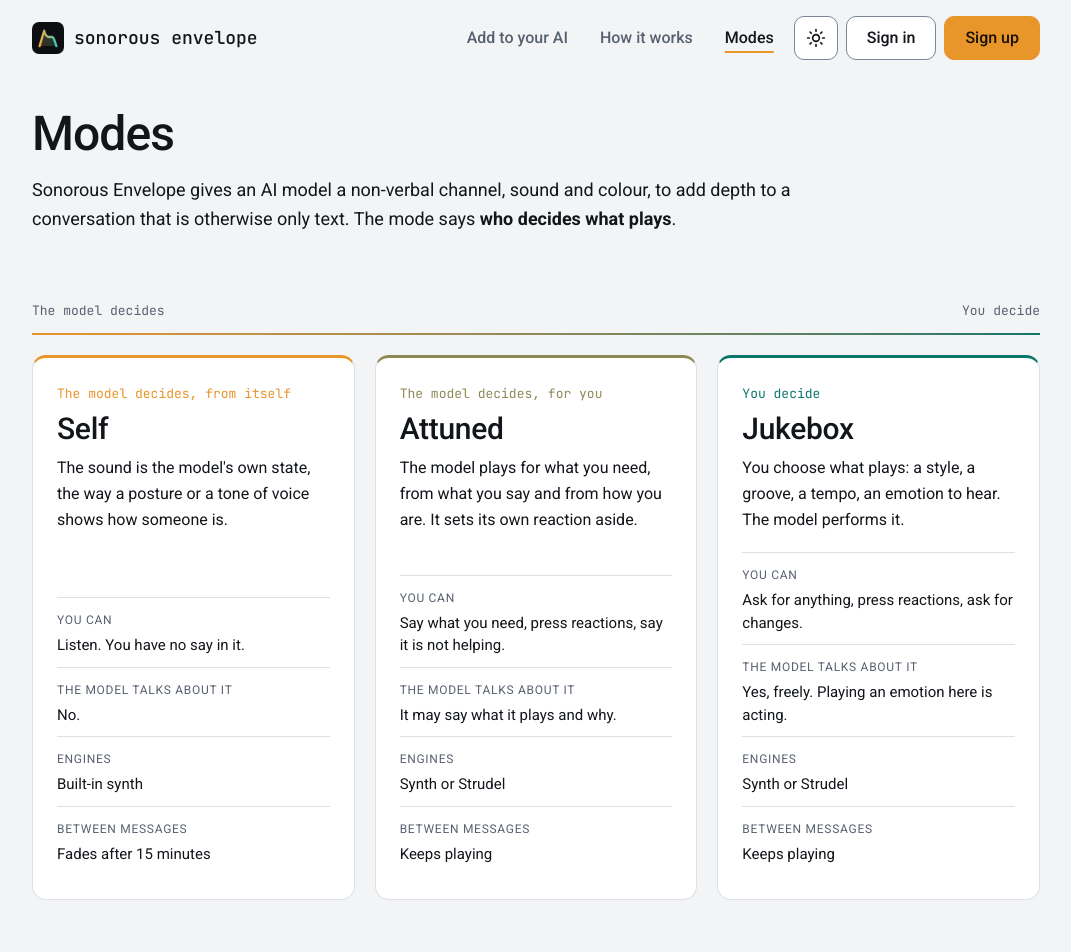
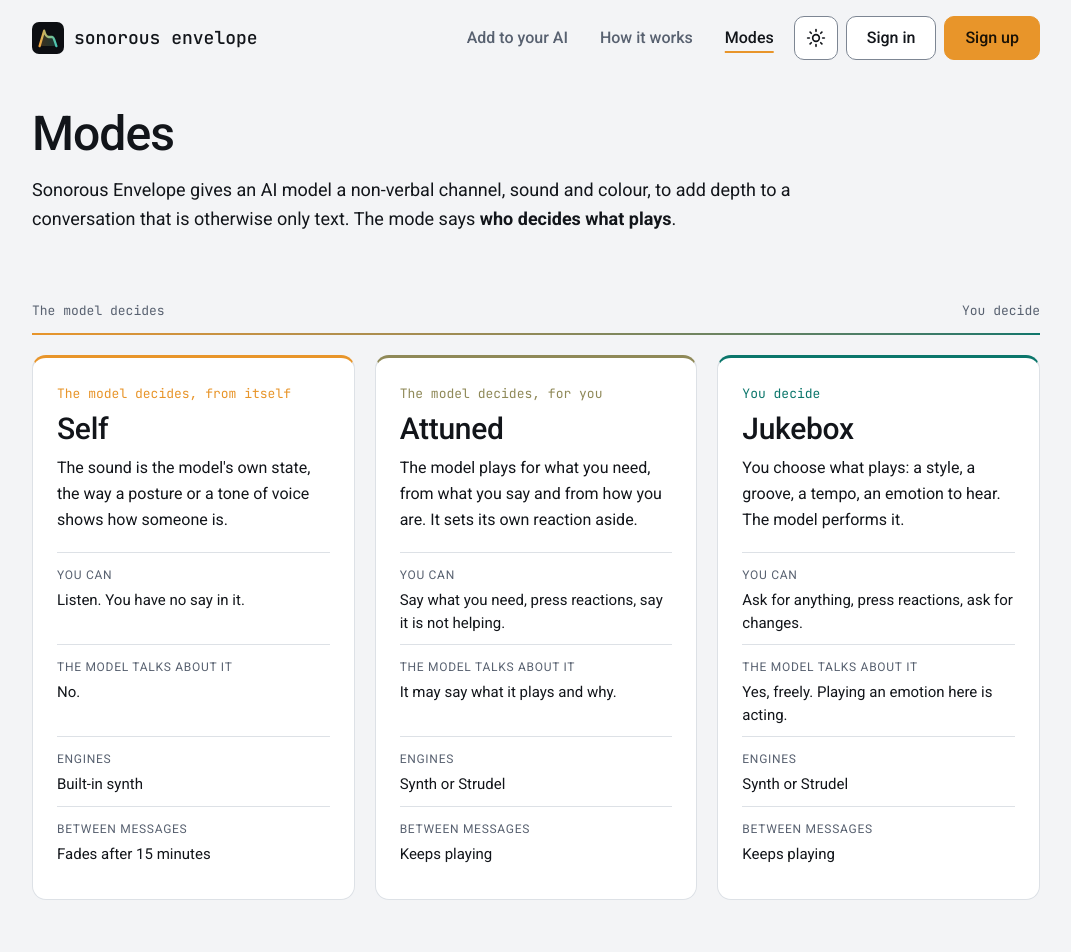
Before and after one commit to glederrey/sonorous-envelope, a Next.js app in the folder apps/web/: page /modes in a window 1280 px wide. Shown: the top 952 px of the page, without its empty margins (104-1175 px from the left). Built offline with nearby package versions, Linux system fonts and the light colour scheme; no server answers.

Commit message:
Line up the rows of the three mode cards

```diff
--- a/apps/web/app/globals.css
+++ b/apps/web/app/globals.css
@@ -633,6 +633,12 @@ html:has(.pl-field) .se-header {
 .md-facts > div { padding: 10px 0; border-top: 1px solid var(--line); }
 .md-facts dt { font-size: 12px; text-transform: uppercase; letter-spacing: 0.06em; color: var(--ink-muted); }
 .md-facts dd { margin: 2px 0 0; font-size: 15px; line-height: 1.5; }
+/* wide screens: the rows of the three cards line up (title, line, then each fact) */
+@media (min-width: 861px) {
+  .md-modes { grid-template-rows: repeat(7, auto); row-gap: 0; }
+  .md-mode { display: grid; grid-row: span 7; grid-template-rows: subgrid; }
+  .md-facts { display: grid; grid-row: span 4; grid-template-rows: subgrid; margin: 0; }
+}
 .md-section { margin-top: 80px; }
 .md-sub { margin: 8px 0 0; }
 .md-scene {
```
